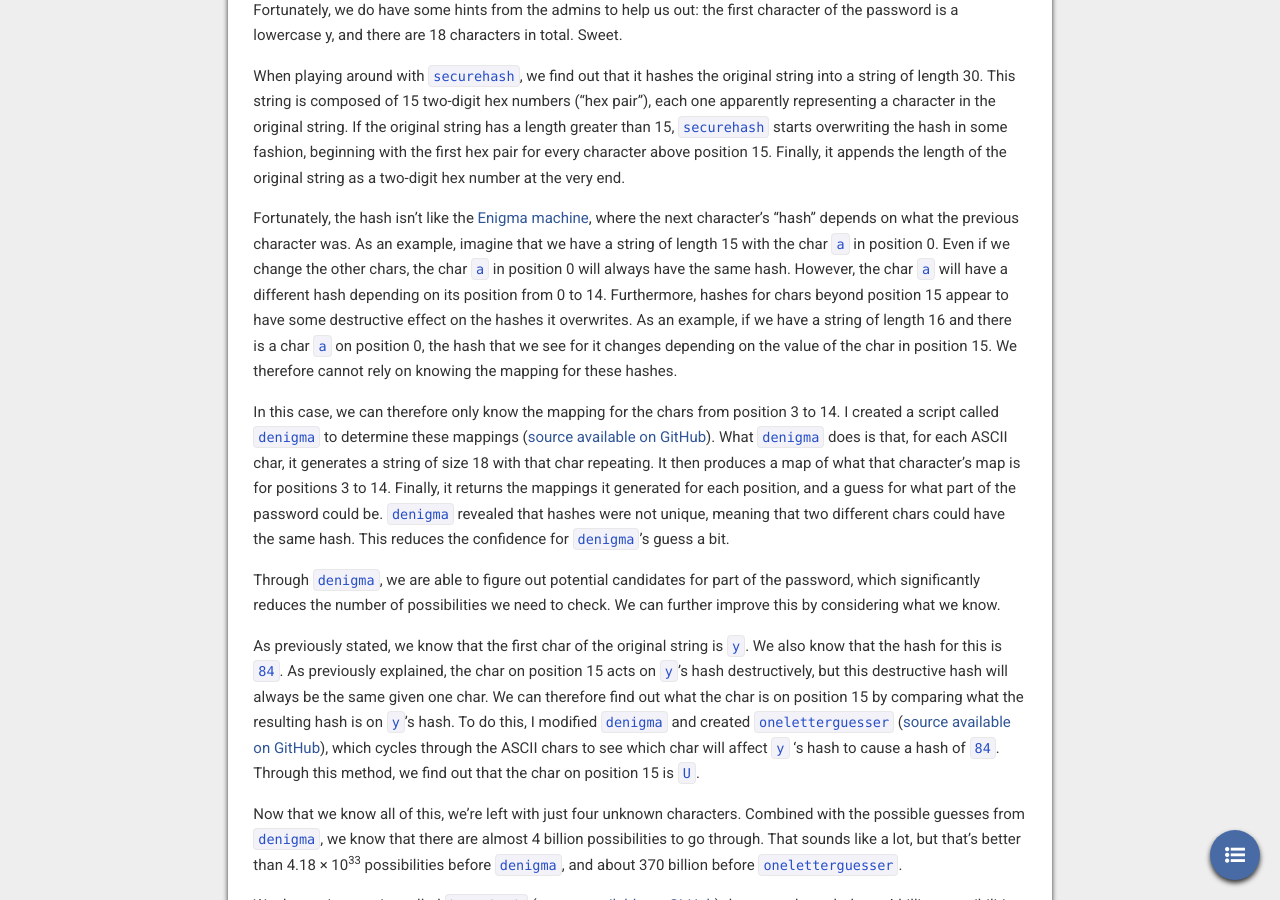
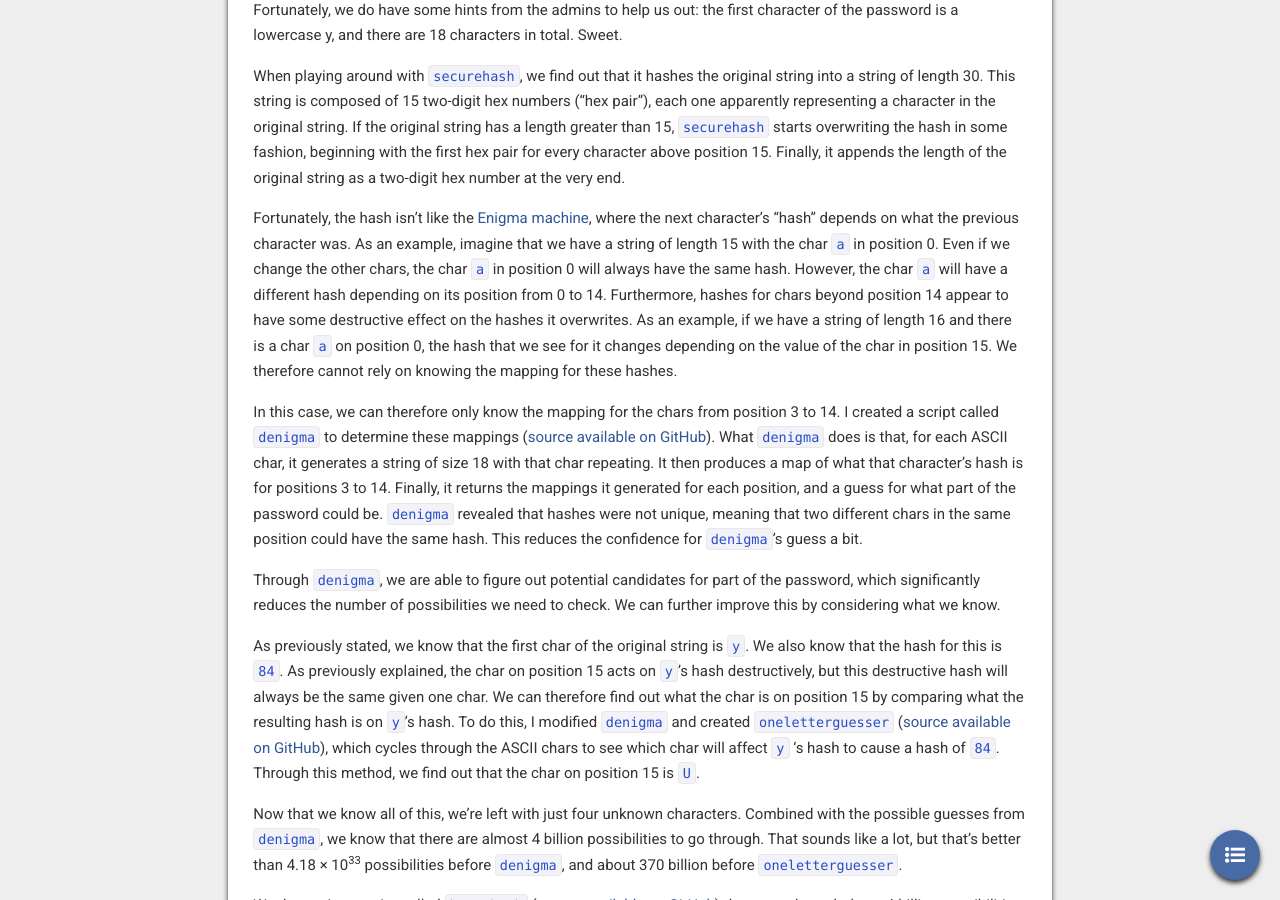
Before and after one commit to lloydtorres/lloydtorres.github.io, a Jekyll site: the page built from _posts/2015-09-09-literally-hacking-hack-the-north-ctf.md, in a window 1280 px wide and 900 px high, scrolled down 8820 px. Built offline with Jekyll 4.4.1, drawn with Linux system fonts in a browser that asks for light colours; nearby versions of some CDN libraries; comment, search, counter and statistics services are not loaded.

Commit message:
Fix some typos

```diff
--- a/_posts/2015-09-09-literally-hacking-hack-the-north-ctf.md
+++ b/_posts/2015-09-09-literally-hacking-hack-the-north-ctf.md
@@ -219,9 +219,9 @@ Fortunately, we do have some hints from the admins to help us out: the first cha
 
 When playing around with `securehash`, we find out that it hashes the original string into a string of length 30. This string is composed of 15 two-digit hex numbers ("hex pair"), each one apparently representing a character in the original string. If the original string has a length greater than 15, `securehash` starts overwriting the hash in some fashion, beginning with the first hex pair for every character above position 15. Finally, it appends the length of the original string as a two-digit hex number at the very end.
 
-Fortunately, the hash isn't like the [Enigma machine](https://en.wikipedia.org/wiki/Enigma_machine), where the next character's "hash" depends on what the previous character was. As an example, imagine that we have a string of length 15 with the char `a` in position 0. Even if we change the other chars, the char `a` in position 0 will always have the same hash. However, the char `a` will have a different hash depending on its position from 0 to 14. Furthermore, hashes for chars beyond position 15 appear to have some destructive effect on the hashes it overwrites. As an example, if we have a string of length 16 and there is a char `a` on position 0, the hash that we see for it changes depending on the value of the char in position 15. We therefore cannot rely on knowing the mapping for these hashes.
+Fortunately, the hash isn't like the [Enigma machine](https://en.wikipedia.org/wiki/Enigma_machine), where the next character's "hash" depends on what the previous character was. As an example, imagine that we have a string of length 15 with the char `a` in position 0. Even if we change the other chars, the char `a` in position 0 will always have the same hash. However, the char `a` will have a different hash depending on its position from 0 to 14. Furthermore, hashes for chars beyond position 14 appear to have some destructive effect on the hashes it overwrites. As an example, if we have a string of length 16 and there is a char `a` on position 0, the hash that we see for it changes depending on the value of the char in position 15. We therefore cannot rely on knowing the mapping for these hashes.
 
-In this case, we can therefore only know the mapping for the chars from position 3 to 14. I created a script called `denigma` to determine these mappings ([source available on GitHub](https://github.com/lloydtorres/hackthenorth-ctf/blob/master/python-scripts/denigma.py)). What `denigma` does is that, for each ASCII char, it generates a string of size 18 with that char repeating. It then produces a map of what that character's map is for positions 3 to 14. Finally, it returns the mappings it generated for each position, and a guess for what part of the password could be. `denigma` revealed that hashes were not unique, meaning that two different chars could have the same hash. This reduces the confidence for `denigma`'s guess a bit.
+In this case, we can therefore only know the mapping for the chars from position 3 to 14. I created a script called `denigma` to determine these mappings ([source available on GitHub](https://github.com/lloydtorres/hackthenorth-ctf/blob/master/python-scripts/denigma.py)). What `denigma` does is that, for each ASCII char, it generates a string of size 18 with that char repeating. It then produces a map of what that character's hash is for positions 3 to 14. Finally, it returns the mappings it generated for each position, and a guess for what part of the password could be. `denigma` revealed that hashes were not unique, meaning that two different chars in the same position could have the same hash. This reduces the confidence for `denigma`'s guess a bit.
 
 Through `denigma`, we are able to figure out potential candidates for part of the password, which significantly reduces the number of possibilities we need to check. We can further improve this by considering what we know.
 
```
